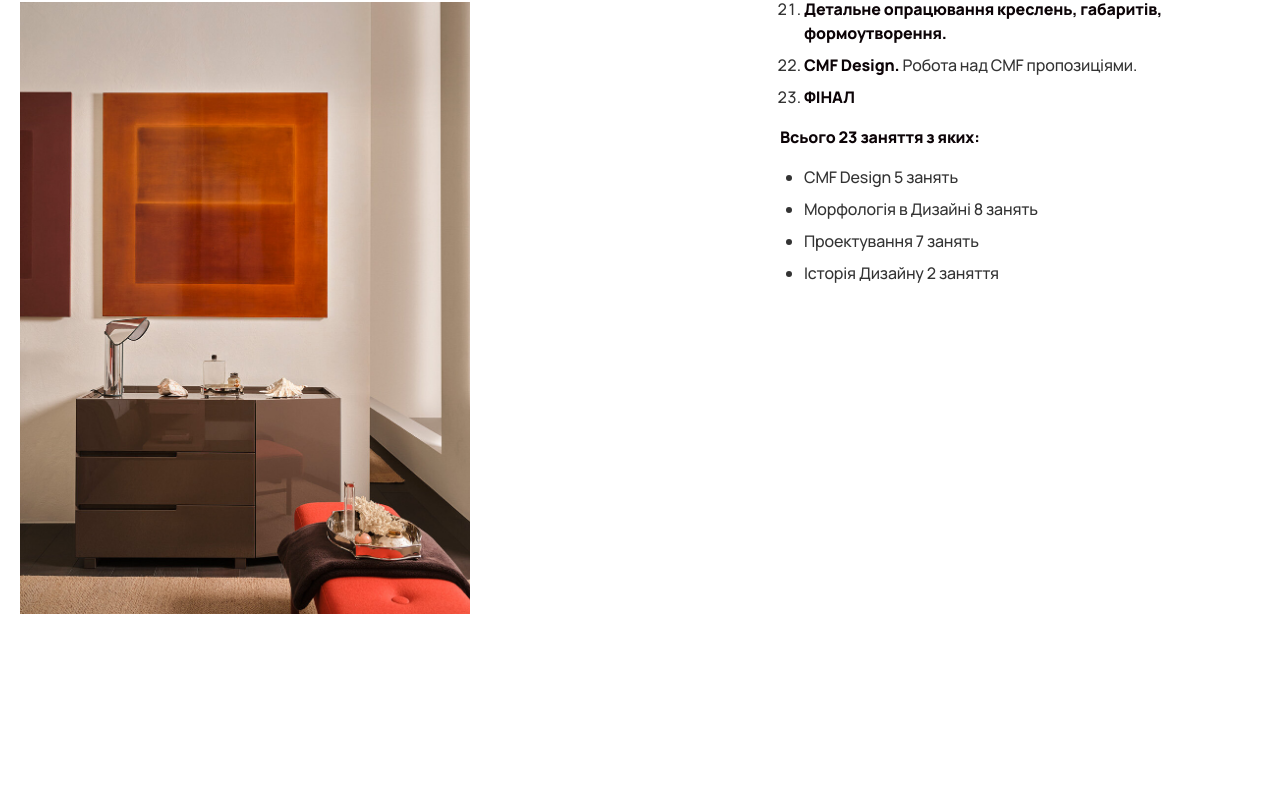
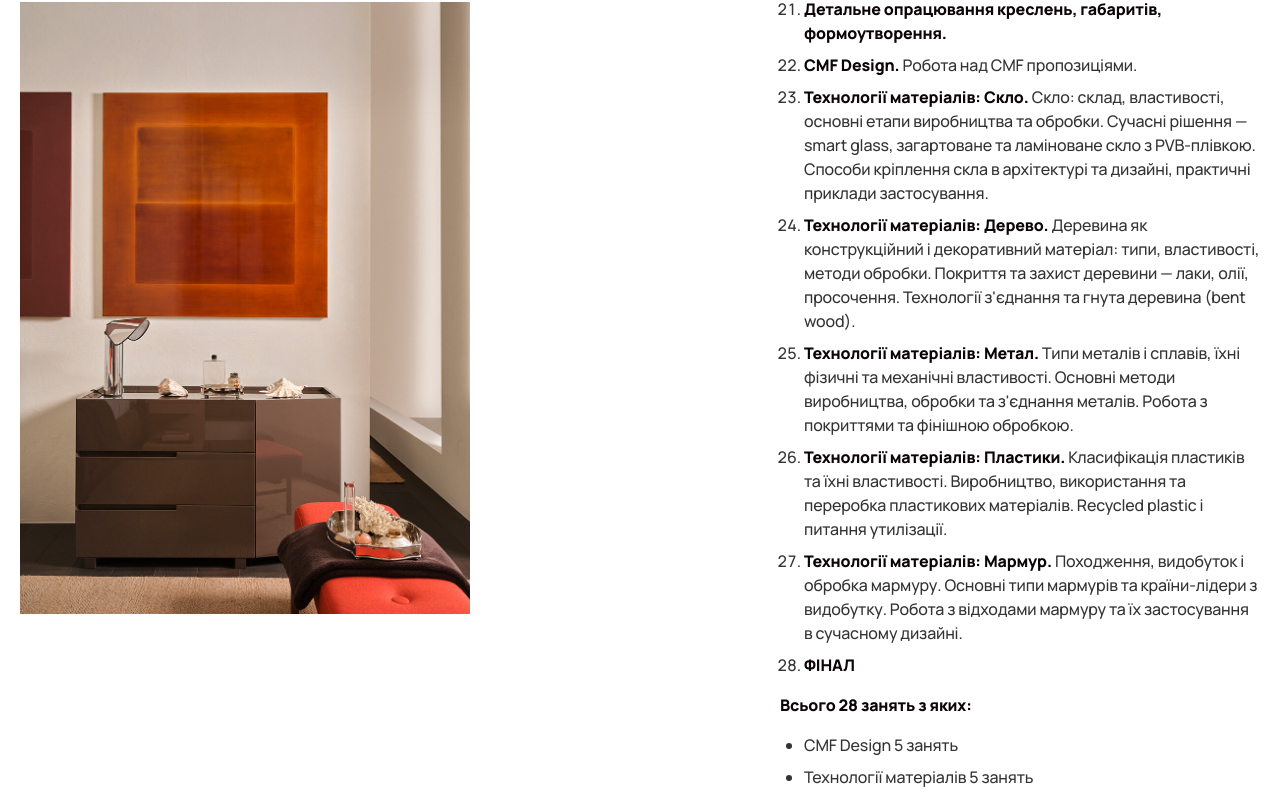
Before and after one commit to shaggspeare/cmf-wf, a Next.js app: page /program in a window 1280 px wide. Shown: the part 1660-2460 px from the top of the page. Built offline with nearby package versions, Linux system fonts and the light colour scheme.

Commit message:
add new run 4

```diff
--- a/src/components/DetailedProgramSection.tsx
+++ b/src/components/DetailedProgramSection.tsx
@@ -32,12 +32,18 @@ export default function DetailedProgramSection({
 <li><strong>Проектування.</strong> Перша презентація проекту, освітлення концепту, натхнення, аудиторії, ідеї та стилістики виконання проекту. Скетчі та перші рендери. Затвердження проекту для фінального опрацювання.</li>
 <li><strong>Детальне опрацювання креслень, габаритів, формоутворення.</strong></li>
 <li><strong>CMF Design.</strong> Робота над CMF пропозиціями.</li>
+<li><strong>Технології матеріалів: Скло.</strong> Скло: склад, властивості, основні етапи виробництва та обробки. Сучасні рішення — smart glass, загартоване та ламіноване скло з PVB-плівкою. Способи кріплення скла в архітектурі та дизайні, практичні приклади застосування.</li>
+<li><strong>Технології матеріалів: Дерево.</strong> Деревина як конструкційний і декоративний матеріал: типи, властивості, методи обробки. Покриття та захист деревини — лаки, олії, просочення. Технології з'єднання та гнута деревина (bent wood).</li>
+<li><strong>Технології матеріалів: Метал.</strong> Типи металів і сплавів, їхні фізичні та механічні властивості. Основні методи виробництва, обробки та з'єднання металів. Робота з покриттями та фінішною обробкою.</li>
+<li><strong>Технології матеріалів: Пластики.</strong> Класифікація пластиків та їхні властивості. Виробництво, використання та переробка пластикових матеріалів. Recycled plastic і питання утилізації.</li>
+<li><strong>Технології матеріалів: Мармур.</strong> Походження, видобуток і обробка мармуру. Основні типи мармурів та країни-лідери з видобутку. Робота з відходами мармуру та їх застосування в сучасному дизайні.</li>
 <li><strong>ФІНАЛ</strong></li>
 </ol>
 
-<p><strong>Всього 23 заняття з яких:</strong></p>
+<p><strong>Всього 28 занять з яких:</strong></p>
 <ul>
 <li>CMF Design 5 занять</li>
+<li>Технології матеріалів 5 занять</li>
 <li>Морфологія в Дизайні 8 занять</li>
 <li>Проектування 7 занять</li>
 <li>Історія Дизайну 2 заняття</li>
```
